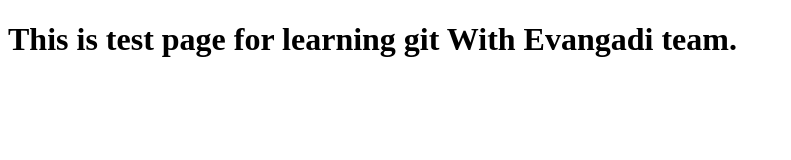
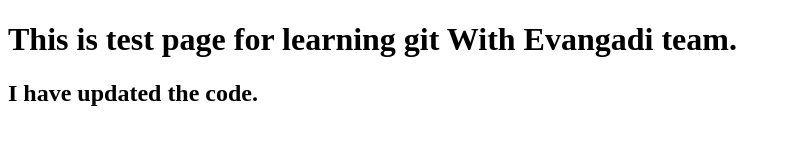
Before and after one commit to Ablakat-dani/EvangadiTest, a plain HTML site: page index.html in a window 1280 px wide. Shown: the whole page, without its empty margins (0-791 px from the left). Drawn offline with Linux system fonts and the light colour scheme; files that its build step writes are made by us from their sources.

Commit message:
Added h2 and linked css

```diff
--- a/index.html
+++ b/index.html
@@ -4,10 +4,14 @@
     <meta charset="UTF-8">
     <meta name="viewport" content="width=device-width, initial-scale=1.0">
     <title>Hello Evangadi</title>
+    <link rel="stylesheet" href="style.css">
 </head>
 <body>
     <h1>
         This is test page for learning git With Evangadi team.
     </h1>
+    <h2>
+        I have updated the code.
+    </h2>
 </body>
 </html>
```
